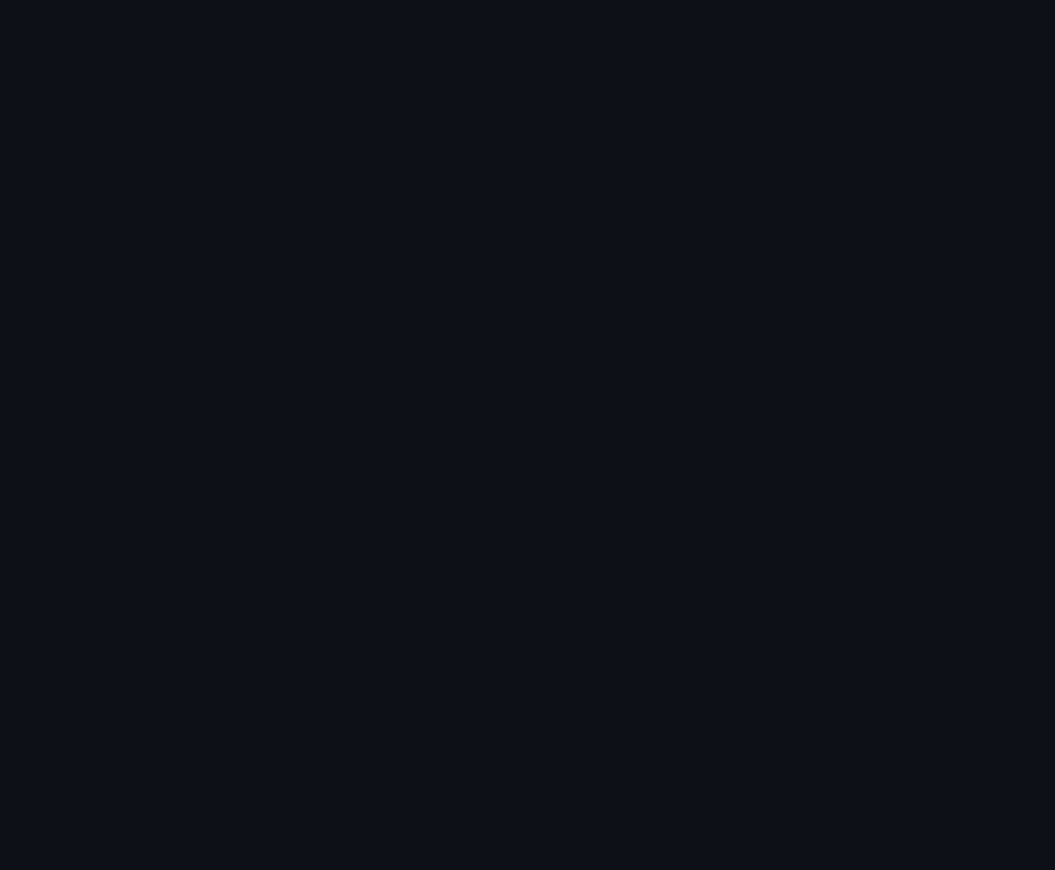
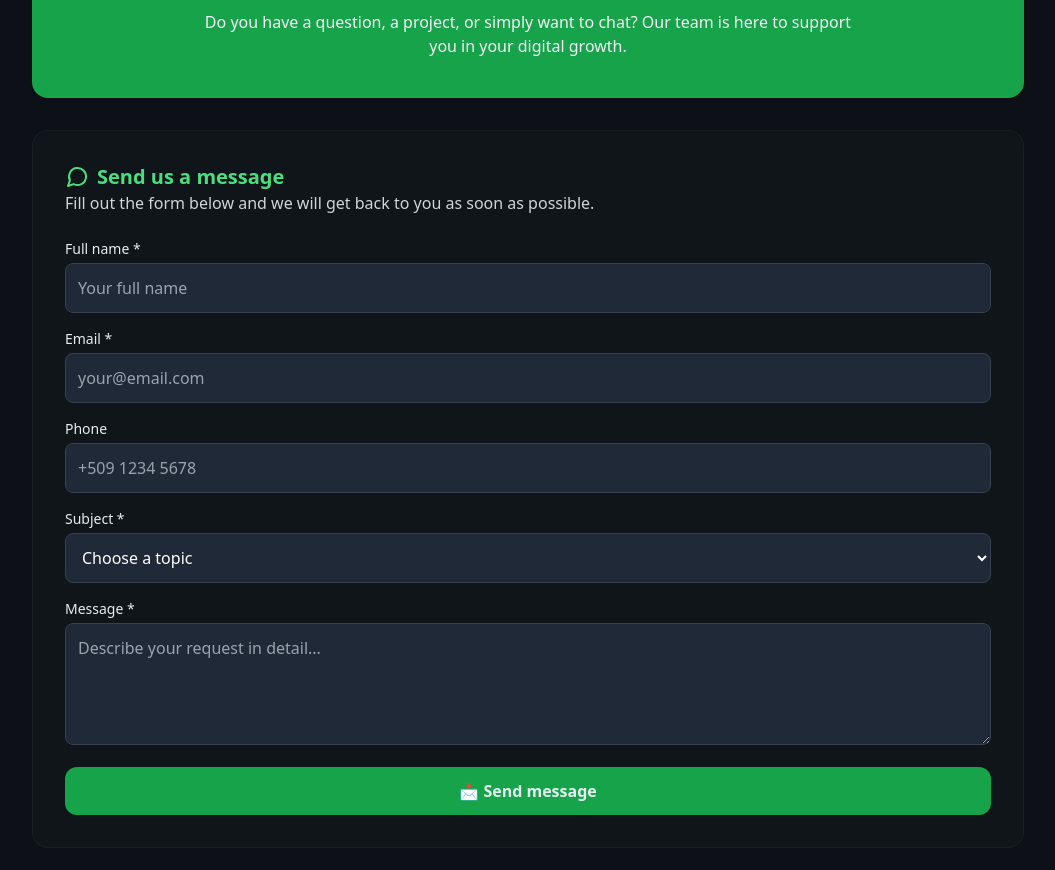
Before and after one commit to Benfeitech/Ralph-Xpert-Vcf, a Next.js app: page / in a window 1280 px wide. Shown: the part 644-1514 px from the top of the page, without its empty margins (112-1167 px from the left). Before the commit the page ends 800 px from the top, so only its background shows below. Built offline with nearby package versions, Linux system fonts and the light colour scheme; no server answers.

Commit message:
Update index.js

```diff
--- a/pages/index.js
+++ b/pages/index.js
@@ -1,13 +1,12 @@
 import Link from "next/link";
 import { motion } from "framer-motion";
-import { Zap, Upload, Users, Star } from "lucide-react";
+import { Zap, Upload, Users, Star, Phone, MessageCircle } from "lucide-react";
 import { useEffect, useState } from "react";
 
 export default function Home() {
   const [count, setCount] = useState(0);
 
   useEffect(() => {
-    // poll the contacts count via API
     let mounted = true;
     async function fetchCount() {
       try {
@@ -67,7 +66,6 @@ export default function Home() {
                 <Upload size={16} /> Upload
               </a>
             </Link>
-            {/* ✅ Removed Community button */}
           </div>
         </div>
 
@@ -119,6 +117,79 @@ export default function Home() {
           ))}
         </div>
       </div>
+
+      {/* CONTACT SECTION */}
+      <div className="mt-20">
+        <div className="bg-green-600 text-center py-10 rounded-2xl shadow">
+          <h2 className="text-3xl font-bold flex justify-center items-center gap-2">
+            <Phone /> Contact Ralph Xpert
+          </h2>
+          <p className="text-gray-100 mt-3 max-w-2xl mx-auto">
+            Do you have a question, a project, or simply want to chat? Our team
+            is here to support you in your digital growth.
+          </p>
+        </div>
+
+        <div className="card mt-8 p-8 rounded-2xl">
+          <h3 className="text-xl font-semibold flex items-center gap-2 text-green-400">
+            <MessageCircle /> Send us a message
+          </h3>
+          <p className="text-gray-300 mb-6">
+            Fill out the form below and we will get back to you as soon as
+            possible.
+          </p>
+
+          <form className="space-y-4">
+            <div>
+              <label className="block mb-1 text-sm">Full name *</label>
+              <input
+                type="text"
+                placeholder="Your full name"
+                className="w-full p-3 rounded-lg bg-gray-800 text-white border border-gray-700"
+              />
+            </div>
+            <div>
+              <label className="block mb-1 text-sm">Email *</label>
+              <input
+                type="email"
+                placeholder="your@email.com"
+                className="w-full p-3 rounded-lg bg-gray-800 text-white border border-gray-700"
+              />
+            </div>
+            <div>
+              <label className="block mb-1 text-sm">Phone</label>
+              <input
+                type="tel"
+                placeholder="+509 1234 5678"
+                className="w-full p-3 rounded-lg bg-gray-800 text-white border border-gray-700"
+              />
+            </div>
+            <div>
+              <label className="block mb-1 text-sm">Subject *</label>
+              <select className="w-full p-3 rounded-lg bg-gray-800 text-white border border-gray-700">
+                <option>Choose a topic</option>
+                <option>General Inquiry</option>
+                <option>Project Discussion</option>
+                <option>Support</option>
+              </select>
+            </div>
+            <div>
+              <label className="block mb-1 text-sm">Message *</label>
+              <textarea
+                placeholder="Describe your request in detail..."
+                rows="4"
+                className="w-full p-3 rounded-lg bg-gray-800 text-white border border-gray-700"
+              ></textarea>
+            </div>
+            <button
+              type="submit"
+              className="bg-green-600 w-full py-3 rounded-xl font-semibold hover:bg-green-700 transition"
+            >
+              📩 Send message
+            </button>
+          </form>
+        </div>
+      </div>
     </div>
   );
-      }
+            }
```
